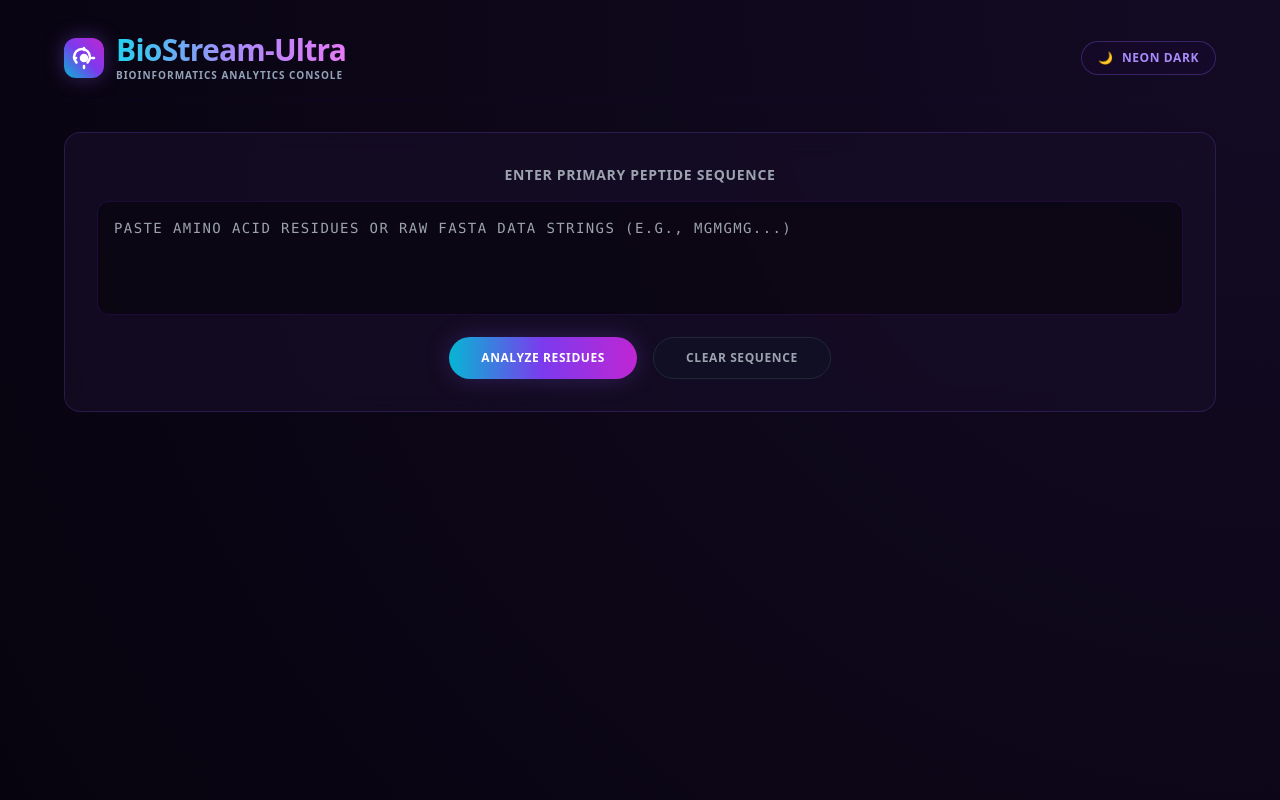
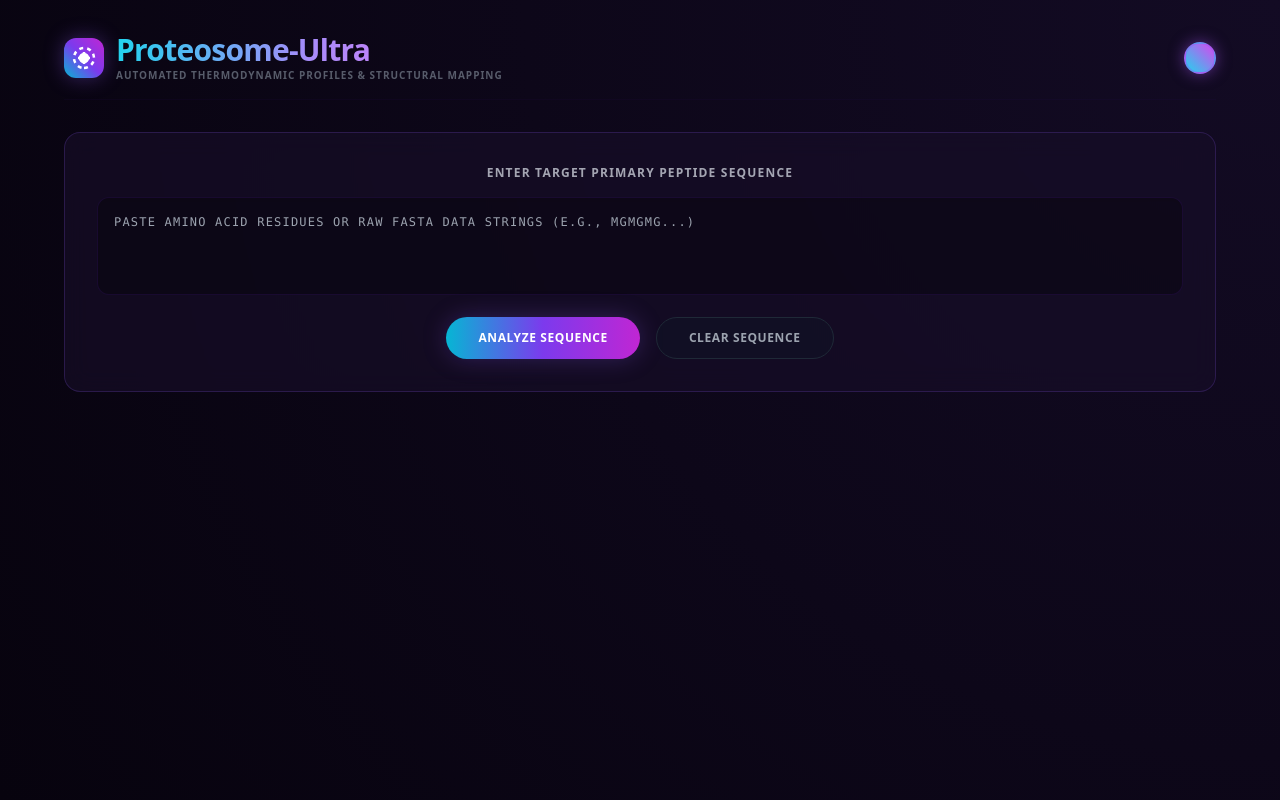
Before and after one commit to Niranjan-Kumar-K/Protein-Analyzer, a Flask app: page / in a window 1280 px wide. Run offline with Flask 3, Linux system fonts and the light colour scheme; some libraries are stand-ins or nearby versions.

Commit message:
Update index.html

```diff
--- a/templates/index.html
+++ b/templates/index.html
@@ -3,36 +3,52 @@
 <head>
     <meta charset="UTF-8">
     <meta name="viewport" content="width=device-width, initial-scale=1.0">
-    <title>BioStream-Ultra | Advanced Protein Analytics</title>
+    <title>Proteosome-Ultra | Advanced Protein Analytics</title>
     <script src="https://cdn.tailwindcss.com"></script>
     <style>
-        /* Base Themes */
-        body.theme-dark {
+        /* Multi-Theme Core Configuration Profiles */
+        body.theme-neon-void {
             background: radial-gradient(circle at top right, #130b24, #07030e);
             color: #e2e8f0;
         }
-        body.theme-light {
-            background: radial-gradient(circle at top right, #f8fafc, #f1f5f9);
-            color: #0f172a;
-        }
-
-        /* Card Transitions and Borders */
-        .premium-card {
-            transition: all 0.3s ease;
-        }
-        .theme-dark .premium-card {
+        body.theme-neon-void .premium-card {
             background: rgba(23, 15, 41, 0.65);
             backdrop-filter: blur(12px);
             border: 1px solid rgba(139, 92, 246, 0.2);
         }
-        .theme-light .premium-card {
-            background: rgba(255, 255, 255, 0.9);
+
+        body.theme-cyber-slime {
+            background: radial-gradient(circle at top right, #08120a, #020503);
+            color: #adbac7;
+        }
+        body.theme-cyber-slime .premium-card {
+            background: rgba(12, 28, 15, 0.7);
             backdrop-filter: blur(12px);
-            border: 1px solid rgba(148, 163, 184, 0.25);
-            box-shadow: 0 4px 20px rgba(0, 0, 0, 0.05);
+            border: 1px solid rgba(34, 197, 94, 0.25);
         }
 
-        /* Centralized Biological DNA Loader Elements */
+        body.theme-solar-flare {
+            background: radial-gradient(circle at top right, #1c0f0a, #0c0502);
+            color: #f7e6df;
+        }
+        body.theme-solar-flare .premium-card {
+            background: rgba(36, 18, 12, 0.75);
+            backdrop-filter: blur(12px);
+            border: 1px solid rgba(249, 115, 22, 0.25);
+        }
+
+        body.theme-academic-light {
+            background: radial-gradient(circle at top right, #f8fafc, #e2e8f0);
+            color: #0f172a;
+        }
+        body.theme-academic-light .premium-card {
+            background: rgba(255, 255, 255, 0.95);
+            backdrop-filter: blur(12px);
+            border: 1px solid rgba(148, 163, 184, 0.3);
+            box-shadow: 0 4px 30px rgba(0, 0, 0, 0.03);
+        }
+
+        /* Goated Centralized Biological Loader Elements */
         .dna-dot {
             animation: dnaBounce 1.6s infinite ease-in-out;
         }
@@ -41,55 +57,53 @@
         .dna-dot:nth-child(4) { animation-delay: 0.6s; }
 
         @keyframes dnaBounce {
-            0%, 100% { transform: translateY(0) scale(1); filter: drop-shadow(0 0 2px rgba(34,211,238,0.3)); }
-            50% { transform: translateY(-20px) scale(1.3); filter: drop-shadow(0 0 12px rgba(168,85,247,0.8)); }
+            0%, 100% { transform: translateY(0) scale(1); }
+            50% { transform: translateY(-22px) scale(1.35); }
         }
 
-        /* Custom Scrolling Profiles */
-        ::-webkit-scrollbar { width: 6px; }
-        ::-webkit-scrollbar-track { background: transparent; }
-        .theme-dark ::-webkit-scrollbar-thumb { background: #6d28d9; border-radius: 10px; }
-        .theme-light ::-webkit-scrollbar-thumb { background: #cbd5e1; border-radius: 10px; }
+        /* Premium Smooth Card Transitions */
+        .premium-card, body, button {
+            transition: all 0.4s cubic-bezier(0.4, 0, 0.2, 1);
+        }
     </style>
 </head>
-<body class="theme-dark min-h-screen flex flex-col items-center p-4 md:p-8 font-sans">
+<body class="theme-neon-void min-h-screen flex flex-col items-center p-4 md:p-8 font-sans">
 
-    <header class="w-full max-w-6xl flex flex-col sm:flex-row justify-between items-center gap-4 mb-8 border-b border-violet-950/10 pb-4">
+    <header class="w-full max-w-6xl flex flex-row justify-between items-center mb-8 border-b border-violet-950/10 pb-4">
         <div class="flex items-center gap-3">
-            <div class="w-10 h-10 rounded-xl bg-gradient-to-tr from-cyan-500 via-violet-600 to-fuchsia-600 flex items-center justify-center shadow-[0_0_20px_rgba(139,92,246,0.35)] transform hover:rotate-12 transition-transform duration-300">
-                <svg class="w-6 h-6 text-white" viewBox="0 0 24 24" fill="none" stroke="currentColor" stroke-width="2.5" stroke-linecap="round" stroke-linejoin="round">
-                    <path d="M4.5 16.5c-1.5-1.5-2.5-3.5-2.5-5.5 0-4.4 3.6-8 8-8s8 3.6 8 8c0 2-1 4-2.5 5.5"></path>
-                    <path d="M12 2v2"></path>
-                    <path d="M12 20v2"></path>
-                    <path d="M2 12h2"></path>
-                    <path d="M20 12h2"></path>
-                    <circle cx="12" cy="12" r="3" fill="currentColor"></circle>
+            <div class="w-10 h-10 rounded-xl bg-gradient-to-tr from-cyan-500 via-violet-600 to-fuchsia-600 flex items-center justify-center shadow-[0_0_20px_rgba(139,92,246,0.35)]">
+                <svg class="w-6 h-6 text-white animate-spin-slow" viewBox="0 0 24 24" fill="none" stroke="currentColor" stroke-width="2.5">
+                    <path d="M12 22c5.523 0 10-4.477 10-10S17.523 2 12 2 2 6.477 2 12s4.477 10 10 10z" stroke-dasharray="4 4"></path>
+                    <circle cx="12" cy="12" r="4" fill="currentColor"></circle>
+                    <path d="M12 6v2M12 16v2M6 12h2M16 12h2"></path>
                 </svg>
             </div>
             <div class="text-left">
                 <h1 class="text-2xl md:text-3xl font-black tracking-tight bg-clip-text text-transparent bg-gradient-to-r from-cyan-400 via-violet-400 to-fuchsia-400">
-                    BioStream-Ultra
+                    Proteosome-Ultra
                 </h1>
-                <p class="text-[10px] uppercase font-bold tracking-widest text-slate-400 dark:text-gray-400">Bioinformatics Analytics Console</p>
+                <p class="text-[10px] uppercase font-bold tracking-widest text-gray-500 opacity-80">Automated Thermodynamic Profiles & Structural Mapping</p>
             </div>
         </div>
 
-        <button id="themeToggleBtn" class="flex items-center gap-2 px-4 py-2 rounded-full border border-violet-500/30 bg-violet-950/10 hover:bg-violet-900/20 transition-all duration-300 text-xs font-bold uppercase tracking-wider text-violet-400">
-            <span id="themeIcon">🌙</span> <span id="themeText">Neon Dark Mode</span>
-        </button>
+        <button
+            id="themeToggleBtn"
+            title="Toggle Dashboard Theme Vector Matrix"
+            class="w-8 h-8 rounded-full border-2 border-violet-500/40 bg-gradient-to-tr from-cyan-400 to-fuchsia-500 shadow-[0_0_15px_rgba(168,85,247,0.5)] transform hover:scale-110 active:scale-90 transition-all duration-200"
+        ></button>
     </header>
 
     <main class="w-full max-w-6xl space-y-6">
 
         <section class="premium-card p-6 md:p-8 rounded-2xl relative overflow-hidden">
-            <h2 class="text-sm font-bold tracking-wider text-center mb-4 uppercase text-gray-400">Enter Primary Peptide Sequence</h2>
+            <h2 class="text-xs font-bold tracking-widest text-center mb-4 uppercase opacity-70">Enter Target Primary Peptide Sequence</h2>
             <form id="analyzerForm" action="/" method="POST" class="space-y-4">
                 <textarea
                     name="protein_sequence"
                     id="protein_sequence"
                     rows="4"
                     placeholder="PASTE AMINO ACID RESIDUES OR RAW FASTA DATA STRINGS (E.G., MGMGMG...)"
-                    class="w-full p-4 rounded-xl bg-black/40 border border-violet-900/30 text-cyan-400 font-mono tracking-widest text-sm focus:outline-none focus:border-cyan-500 transition-colors duration-300 resize-none uppercase shadow-inner"
+                    class="w-full p-4 rounded-xl bg-black/30 border border-violet-900/20 text-cyan-400 font-mono tracking-widest text-xs focus:outline-none focus:border-cyan-500 transition-colors duration-300 resize-none uppercase shadow-inner"
                     required
                 >{{ protein_input }}</textarea>
 
@@ -98,7 +112,7 @@
                         type="submit"
                         class="px-8 py-3 rounded-full font-bold bg-gradient-to-r from-cyan-500 via-violet-600 to-fuchsia-600 text-white hover:opacity-95 active:scale-95 transition-all shadow-[0_0_25px_rgba(139,92,246,0.25)] duration-200 uppercase tracking-wider text-xs"
                     >
-                        Analyze Residues
+                        Analyze Sequence
                     </button>
                     <button
                         type="button"
@@ -112,11 +126,11 @@
         </section>
 
         <div id="loadingScreen" class="hidden fixed inset-0 z-50 bg-black/85 flex flex-col items-center justify-center space-y-6 backdrop-blur-md">
-            <div class="flex items-center justify-center gap-4 h-12">
-                <div class="dna-dot w-4 h-4 rounded-full bg-cyan-400 shadow-[0_0_12px_rgba(34,211,238,0.8)]"></div>
-                <div class="dna-dot w-4 h-4 rounded-full bg-violet-400 shadow-[0_0_12px_rgba(139,92,246,0.8)]"></div>
-                <div class="dna-dot w-4 h-4 rounded-full bg-fuchsia-400 shadow-[0_0_12px_rgba(217,70,239,0.8)]"></div>
-                <div class="dna-dot w-4 h-4 rounded-full bg-emerald-400 shadow-[0_0_12px_rgba(52,211,153,0.8)]"></div>
+            <div class="flex items-center justify-center gap-5 h-12">
+                <div class="dna-dot w-4 h-4 rounded-full bg-cyan-400 shadow-[0_0_14px_rgba(34,211,238,0.9)]"></div>
+                <div class="dna-dot w-4 h-4 rounded-full bg-violet-400 shadow-[0_0_14px_rgba(139,92,246,0.9)]"></div>
+                <div class="dna-dot w-4 h-4 rounded-full bg-fuchsia-400 shadow-[0_0_14px_rgba(217,70,239,0.9)]"></div>
+                <div class="dna-dot w-4 h-4 rounded-full bg-emerald-400 shadow-[0_0_14px_rgba(52,211,153,0.9)]"></div>
             </div>
             <p class="text-xs font-bold tracking-widest text-cyan-400 text-center uppercase max-w-sm px-4 leading-relaxed animate-pulse">
                 Parsing primary sequences & simulating dynamic chromatography separation matrices...
@@ -133,38 +147,38 @@
         <div class="grid grid-cols-1 lg:grid-cols-12 gap-6">
 
             <section class="lg:col-span-5 space-y-4">
-                <div class="premium-card p-6 rounded-2xl space-y-6">
+                <div class="premium-card p-6 rounded-2xl space-y-5">
                     <h3 class="text-xs font-bold tracking-widest text-gray-400 uppercase border-b border-violet-950/20 pb-2">
                         Thermodynamic Parameters
                     </h3>
 
                     <div class="grid grid-cols-2 gap-4">
-                        <div class="bg-black/20 p-4 rounded-xl border border-violet-950/20 flex flex-col justify-between">
-                            <span class="text-[9px] uppercase font-bold tracking-wider text-gray-400 mb-2 block">Molecular Weight</span>
-                            <span class="text-base font-black text-fuchsia-400 tracking-wide">{{ results.mw }}</span>
+                        <div class="bg-black/10 p-4 rounded-xl border border-violet-950/10 flex flex-col justify-between">
+                            <span class="text-xs font-black uppercase tracking-wider text-gray-400 mb-2 block">Molecular Weight</span>
+                            <span class="text-sm font-medium text-fuchsia-400 tracking-wide">{{ results.mw }}</span>
                         </div>
-                        <div class="bg-black/20 p-4 rounded-xl border border-violet-950/20 flex flex-col justify-between">
-                            <span class="text-[9px] uppercase font-bold tracking-wider text-gray-400 mb-2 block">Isoelectric Vector</span>
-                            <span class="text-base font-black text-violet-400 tracking-wide">pH {{ results.pI }}</span>
+                        <div class="bg-black/10 p-4 rounded-xl border border-violet-950/10 flex flex-col justify-between">
+                            <span class="text-xs font-black uppercase tracking-wider text-gray-400 mb-2 block">Isoelectric Vector</span>
+                            <span class="text-sm font-medium text-violet-400 tracking-wide">pH {{ results.pI }}</span>
                         </div>
-                        <div class="bg-black/20 p-4 rounded-xl border border-violet-950/20 flex flex-col justify-between">
-                            <span class="text-[9px] uppercase font-bold tracking-wider text-gray-400 mb-2 block">Stability Index</span>
-                            <span class="text-base font-black text-cyan-400 tracking-wide">{{ results.instability }}</span>
+                        <div class="bg-black/10 p-4 rounded-xl border border-violet-950/10 flex flex-col justify-between">
+                            <span class="text-xs font-black uppercase tracking-wider text-gray-400 mb-2 block">Stability Index</span>
+                            <span class="text-sm font-medium text-cyan-400 tracking-wide">{{ results.instability }}</span>
                         </div>
-                        <div class="bg-black/20 p-4 rounded-xl border border-violet-950/20 flex flex-col justify-between">
-                            <span class="text-[9px] uppercase font-bold tracking-wider text-gray-400 mb-2 block">Aliphatic Volume</span>
-                            <span class="text-base font-black text-sky-400 tracking-wide">{{ results.aliphatic }}</span>
+                        <div class="bg-black/10 p-4 rounded-xl border border-violet-950/10 flex flex-col justify-between">
+                            <span class="text-xs font-black uppercase tracking-wider text-gray-400 mb-2 block">Aliphatic Volume</span>
+                            <span class="text-sm font-medium text-sky-400 tracking-wide">{{ results.aliphatic }}</span>
                         </div>
                     </div>
 
-                    <div class="grid grid-cols-2 gap-4 pt-2">
-                        <div class="bg-black/30 p-4 rounded-xl border border-violet-950/30 flex flex-col justify-between">
-                            <span class="text-[9px] uppercase font-bold tracking-wider text-gray-400 mb-2 block">Molar Epsilon (ε)</span>
-                            <span class="text-base font-black text-teal-400 tracking-wide truncate">{{ results.extinction }}</span>
+                    <div class="grid grid-cols-2 gap-4 pt-1">
+                        <div class="bg-black/20 p-4 rounded-xl border border-violet-950/20 flex flex-col justify-between">
+                            <span class="text-xs font-black uppercase tracking-wider text-gray-400 mb-2 block">Molar Epsilon (ε)</span>
+                            <span class="text-sm font-medium text-teal-400 tracking-wide truncate">{{ results.extinction }}</span>
                         </div>
-                        <div class="bg-black/30 p-4 rounded-xl border border-violet-950/30 flex flex-col justify-between">
-                            <span class="text-[9px] uppercase font-bold tracking-wider text-gray-400 mb-2 block">UV Absorbance (A280)</span>
-                            <span class="text-base font-black text-emerald-400 tracking-wide">{{ results.a280 }}</span>
+                        <div class="bg-black/20 p-4 rounded-xl border border-violet-950/20 flex flex-col justify-between">
+                            <span class="text-xs font-black uppercase tracking-wider text-gray-400 mb-2 block">UV Absorbance (A280)</span>
+                            <span class="text-sm font-medium text-emerald-400 tracking-wide">{{ results.a280 }}</span>
                         </div>
                     </div>
                 </div>
@@ -187,30 +201,30 @@
                             <div class="relative pl-8">
                                 <div class="absolute left-1 top-1 w-4 h-4 rounded-full bg-black border-2 border-cyan-400 flex items-center justify-center text-[9px] font-bold text-cyan-400">1</div>
                                 <h4 class="text-xs font-black tracking-widest text-cyan-400 uppercase mb-2">Phase I: Target Capture (IEX)</h4>
-                                <div class="bg-black/20 p-3 rounded-xl border border-violet-950/10 mb-2 text-xs">
+                                <div class="bg-black/10 p-3 rounded-xl border border-violet-950/10 mb-2 text-xs">
                                     <span class="text-[9px] uppercase font-bold text-gray-400 block mb-1">Matrix Medium:</span>
-                                    <span class="font-bold">{{ results.resin }}</span>
+                                    <span class="font-medium opacity-90">{{ results.resin }}</span>
                                 </div>
-                                <div class="bg-black/20 p-3 rounded-xl border border-violet-950/10 mb-2 text-xs">
+                                <div class="bg-black/10 p-3 rounded-xl border border-violet-950/10 mb-2 text-xs">
                                     <span class="text-[9px] uppercase font-bold text-gray-400 block mb-1">Running Buffer Parameters:</span>
                                     <span class="font-bold text-cyan-400 font-mono">{{ results.buffer }}</span>
                                 </div>
-                                <p class="text-xs text-gray-400 leading-relaxed">{{ results.rationale }}</p>
+                                <p class="text-xs text-gray-400 leading-relaxed opacity-80">{{ results.rationale }}</p>
                             </div>
 
                             {% if results.intermediate_resin %}
                             <div class="relative pl-8">
                                 <div class="absolute left-1 top-1 w-4 h-4 rounded-full bg-black border-2 border-violet-500 flex items-center justify-center text-[9px] font-bold text-violet-400">2</div>
                                 <h4 class="text-xs font-black tracking-widest text-violet-400 uppercase mb-2">Phase II: Intermediate Purification (HIC)</h4>
-                                <div class="bg-black/20 p-3 rounded-xl border border-violet-950/10 mb-2 text-xs">
+                                <div class="bg-black/10 p-3 rounded-xl border border-violet-950/10 mb-2 text-xs">
                                     <span class="text-[9px] uppercase font-bold text-gray-400 block mb-1">Matrix Medium:</span>
-                                    <span class="font-bold">{{ results.intermediate_resin }}</span>
+                                    <span class="font-medium opacity-90">{{ results.intermediate_resin }}</span>
                                 </div>
-                                <div class="bg-black/20 p-3 rounded-xl border border-violet-950/10 mb-2 text-xs">
+                                <div class="bg-black/10 p-3 rounded-xl border border-violet-950/10 mb-2 text-xs">
                                     <span class="text-[9px] uppercase font-bold text-gray-400 block mb-1">Running Buffer Parameters:</span>
                                     <span class="font-bold text-violet-400 font-mono">{{ results.intermediate_buffer }}</span>
                                 </div>
-                                <p class="text-xs text-gray-400 leading-relaxed">{{ results.intermediate_rationale }}</p>
+                                <p class="text-xs text-gray-400 leading-relaxed opacity-80">{{ results.intermediate_rationale }}</p>
                             </div>
                             {% endif %}
 
@@ -219,15 +233,15 @@
                                     {% if results.intermediate_resin %}3{% else %}2{% endif %}
                                 </div>
                                 <h4 class="text-xs font-black tracking-widest text-fuchsia-400 uppercase mb-2">Phase III: Fragment Polishing (SEC)</h4>
-                                <div class="bg-black/20 p-3 rounded-xl border border-violet-950/10 mb-2 text-xs">
+                                <div class="bg-black/10 p-3 rounded-xl border border-violet-950/10 mb-2 text-xs">
                                     <span class="text-[9px] uppercase font-bold text-gray-400 block mb-1">Matrix Medium:</span>
-                                    <span class="font-bold">{{ results.polishing }}</span>
+                                    <span class="font-medium opacity-90">{{ results.polishing }}</span>
                                 </div>
-                                <div class="bg-black/20 p-3 rounded-xl border border-violet-950/10 mb-2 text-xs">
+                                <div class="bg-black/10 p-3 rounded-xl border border-violet-950/10 mb-2 text-xs">
                                     <span class="text-[9px] uppercase font-bold text-gray-400 block mb-1">Running Buffer Parameters:</span>
-                                    <span class="font-bold text-fuchsia-400 font-mono">1x PBS, pH 7.4</span>
+                                    <span class="font-mono text-fuchsia-400 font-bold">1x PBS, pH 7.4</span>
                                 </div>
-                                <p class="text-xs text-gray-400 leading-relaxed">Sifts native molecular assemblies away from aggregated fragments, preserving sample formulation homogeny.</p>
+                                <p class="text-xs text-gray-400 leading-relaxed opacity-80">Sifts native molecular assemblies away from aggregated fragments, preserving sample formulation homogeny.</p>
                             </div>
 
                         </div>
@@ -241,21 +255,16 @@
     </main>
 
     <script>
-        // Form Interceptor & Centralized Loader Execution
+        // Goated Centered Page Transition Loader Interception
         document.getElementById('analyzerForm').addEventListener('submit', function(e) {
             e.preventDefault();
-
-            // Flex the centered animation layout precisely across the viewport center
             const screen = document.getElementById('loadingScreen');
             screen.classList.remove('hidden');
             screen.classList.add('flex');
-
-            setTimeout(() => {
-                this.submit();
-            }, 2500);
+            setTimeout(() => { this.submit(); }, 2500);
         });
 
-        // Clear Trigger Matrix
+        // Clear Trigger Matrix Configuration
         document.getElementById('clearBtn').addEventListener('click', function() {
             document.getElementById('protein_sequence').value = '';
             if (window.location.pathname !== '/' || window.location.search) {
@@ -263,40 +272,24 @@
             }
         });
 
-        // Premium Theme Switcher Operations
+        // 4-Theme Custom Cyclical State Toggle Logic Engine
+        const themes = ['theme-neon-void', 'theme-cyber-slime', 'theme-solar-flare', 'theme-academic-light'];
         const themeBtn = document.getElementById('themeToggleBtn');
-        const themeIcon = document.getElementById('themeIcon');
-        const themeText = document.getElementById('themeText');
         const body = document.body;
 
-        // Initialize state configuration from local safety cache storage
-        const activeTheme = localStorage.getItem('bioStream_theme') || 'theme-dark';
-        body.className = activeTheme + " min-h-screen flex flex-col items-center p-4 md:p-8 font-sans";
-        updateThemeUI(activeTheme);
+        // Pull previous configuration baseline cleanly from application caching layers
+        let currentThemeIndex = themes.indexOf(localStorage.getItem('proteosome_theme') || 'theme-neon-void');
+        if (currentThemeIndex === -1) currentThemeIndex = 0;
+
+        // Render current operational profile
+        body.className = themes[currentThemeIndex] + " min-h-screen flex flex-col items-center p-4 md:p-8 font-sans";
 
         themeBtn.addEventListener('click', () => {
-            if (body.classList.contains('theme-dark')) {
-                body.classList.replace('theme-dark', 'theme-light');
-                localStorage.setItem('bioStream_theme', 'theme-light');
-                updateThemeUI('theme-light');
-            } else {
-                body.classList.replace('theme-light', 'theme-dark');
-                localStorage.setItem('bioStream_theme', 'theme-dark');
-                updateThemeUI('theme-dark');
-            }
+            body.classList.remove(themes[currentThemeIndex]);
+            currentThemeIndex = (currentThemeIndex + 1) % themes.length;
+            body.classList.add(themes[currentThemeIndex]);
+            localStorage.setItem('proteosome_theme', themes[currentThemeIndex]);
         });
-
-        function updateThemeUI(theme) {
-            if (theme === 'theme-light') {
-                themeIcon.textContent = '☀️';
-                themeText.textContent = 'Academic Light';
-                themeBtn.classList.replace('text-violet-400', 'text-slate-600');
-            } else {
-                themeIcon.textContent = '🌙';
-                themeText.textContent = 'Neon Dark';
-                themeBtn.classList.replace('text-slate-600', 'text-violet-400');
-            }
-        }
     </script>
 </body>
 </html>
```
